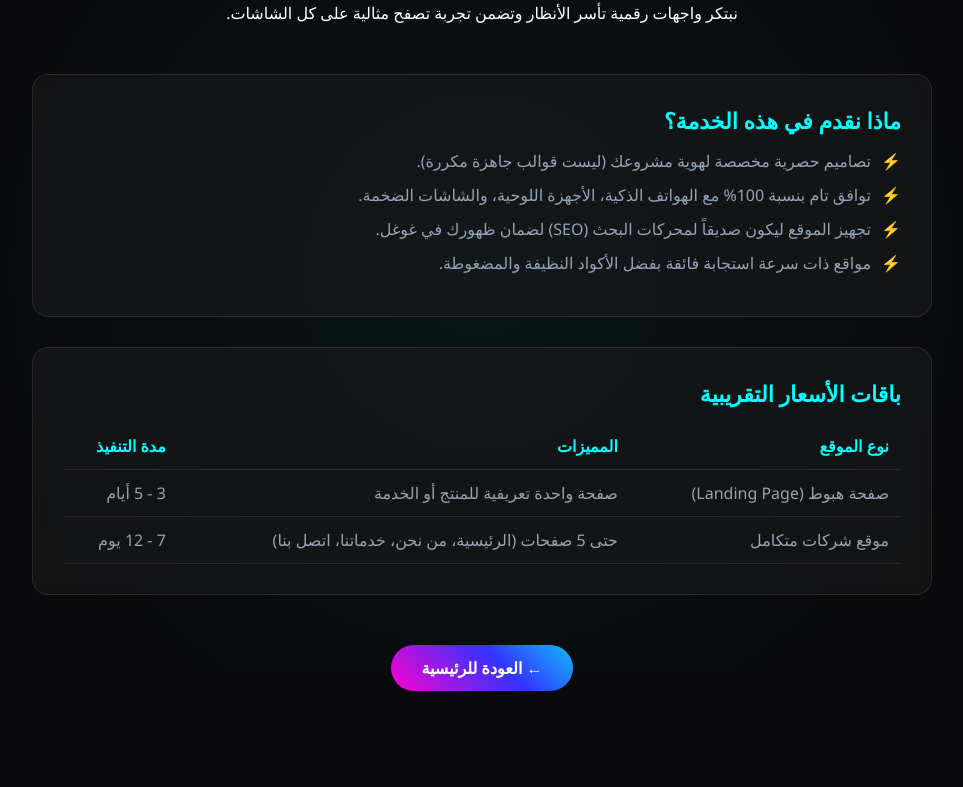
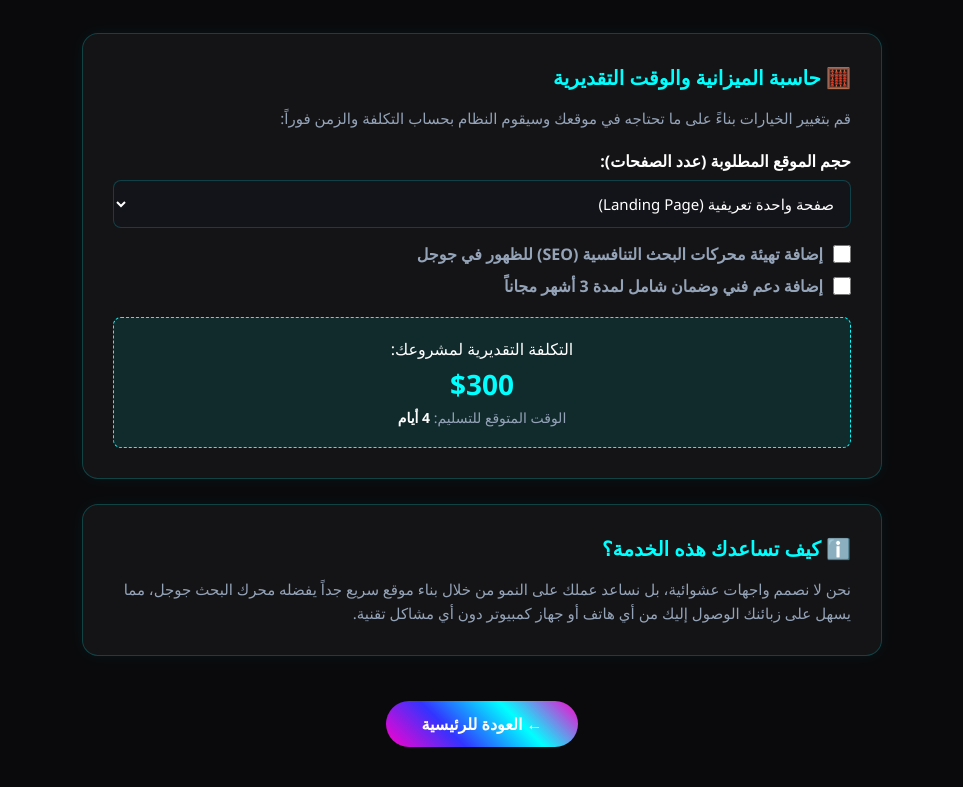
Before and after one commit to abdulreadhido-maker/9, a plain HTML site: page web.html in a window 1280 px wide. Shown: the part 128-915 px from the top of the page, without its empty margins (158-1121 px from the left). Before the commit the page ends 879 px from the top, so only its background shows below. Drawn offline with Linux system fonts and the light colour scheme.

Commit message:
Update web.html

```diff
--- a/web.html
+++ b/web.html
@@ -7,75 +7,100 @@
 <style>
 :root {
   --primary-gradient: linear-gradient(45deg, #ff00cc, #3333ff, #00ffff, #ff00cc);
-  --secondary: #94a3b8;
   --bg-dark: #0a0a0c;
-  --card-bg: rgba(25, 25, 28, 0.6);
-  --border-color: rgba(255, 255, 255, 0.1);
-  --white: #ffffff;
+  --card-bg: rgba(25, 25, 28, 0.7);
+  --border-color: rgba(0, 255, 255, 0.2);
+  --text-sec: #94a3b8;
 }
 * { margin: 0; padding: 0; box-sizing: border-box; font-family: 'Segoe UI', sans-serif; }
-body { background: var(--bg-dark); color: white; padding: 60px 8%; min-height: 100vh; position: relative; }
-body::before {
-  content: ""; position: fixed; top: 0; left: 0; width: 100%; height: 100%;
-  background: radial-gradient(circle at 50% 50%, rgba(0, 255, 255, 0.05), transparent 70%); z-index: -1;
-}
-.header { text-align: center; margin-bottom: 50px; }
-.header h1 { font-size: 40px; margin-bottom: 15px; background: var(--primary-gradient); -webkit-background-clip: text; -webkit-text-fill-color: transparent; background-size: 200%; }
-.container { max-width: 900px; margin: 0 auto; }
-.section-box { background: var(--card-bg); border: 1px solid var(--border-color); padding: 30px; border-radius: 16px; margin-bottom: 30px; backdrop-filter: blur(6px); }
-.section-box h2 { color: #00ffff; margin-bottom: 15px; font-size: 22px; }
-ul { list-style: none; }
-ul li { margin-bottom: 12px; color: var(--secondary); display: flex; align-items: center; gap: 10px; }
-ul li::before { content: "⚡"; color: #00ffff; }
-table { width: 100%; border-collapse: collapse; margin-top: 15px; }
-th, td { padding: 12px; text-align: right; border-bottom: 1px solid var(--border-color); }
-th { color: #00ffff; }
-td { color: var(--secondary); }
-.back-btn { display: inline-block; padding: 12px 30px; background: var(--primary-gradient); background-size: 200%; border: none; border-radius: 50px; color: white; text-decoration: none; font-weight: bold; transition: 0.3s; margin-top: 20px; }
-.back-btn:hover { transform: translateY(-3px); box-shadow: 0 5px 15px rgba(0, 255, 255, 0.3); }
+body { background: var(--bg-dark); color: white; padding: 40px 5%; min-height: 100vh; }
+.container { max-width: 800px; margin: 0 auto; }
+.header { text-align: center; margin-bottom: 40px; }
+.header h1 { font-size: 35px; margin-bottom: 10px; background: var(--primary-gradient); -webkit-background-clip: text; -webkit-text-fill-color: transparent; background-size: 200%; }
+.box { background: var(--card-bg); border: 1px solid var(--border-color); padding: 30px; border-radius: 16px; margin-bottom: 25px; box-shadow: 0 0 15px rgba(0,255,255,0.05); }
+h2 { color: #00ffff; font-size: 20px; margin-bottom: 15px; }
+p { color: var(--text-sec); line-height: 1.6; font-size: 15px; }
+
+/* ستايل أداة المساعدة (الحاسبة) */
+.calc-group { margin-bottom: 15px; }
+label { display: block; margin-bottom: 8px; font-weight: bold; color: #fff; }
+select, input[type="range"] { width: 100%; padding: 12px; background: #13131a; border: 1px solid var(--border-color); border-radius: 8px; color: white; font-size: 15px; outline: none; }
+.checkbox-label { display: flex; align-items: center; gap: 10px; cursor: pointer; color: var(--text-sec); margin-top: 10px; }
+.checkbox-label input { width: 18px; height: 18px; accent-color: #00ffff; }
+.result-box { background: rgba(0, 255, 255, 0.1); border: 1px dashed #00ffff; padding: 20px; border-radius: 8px; text-align: center; margin-top: 20px; }
+.price-tag { font-size: 28px; color: #00ffff; font-weight: bold; margin: 5px 0; }
+
+.back-btn { display: inline-block; padding: 12px 35px; background: var(--primary-gradient); border: none; border-radius: 50px; color: white; text-decoration: none; font-weight: bold; transition: 0.3s; margin-top: 20px; }
+.back-btn:hover { transform: scale(1.05); box-shadow: 0 5px 15px rgba(0, 255, 255, 0.3); }
 </style>
 </head>
 <body>
 
 <div class="container">
   <div class="header">
-    <h1>🌐 تصميم مواقع ويب حديثة ومتجاوبة</h1>
-    <p>نبتكر واجهات رقمية تأسر الأنظار وتضمن تجربة تصفح مثالية على كل الشاشات.</p>
+    <h1>🌐 مساعد تخطيط وتصميم المواقع</h1>
+    <p>استخدم الأداة الذكية بالأسفل لمساعدتك في تقدير حجم كلفة ووقت مشروعك تلقائياً.</p>
   </div>
 
-  <div class="section-box">
-    <h2>ماذا نقدم في هذه الخدمة؟</h2>
-    <ul>
-      <li>تصاميم حصرية مخصصة لهوية مشروعك (ليست قوالب جاهزة مكررة).</li>
-      <li>توافق تام بنسبة 100% مع الهواتف الذكية، الأجهزة اللوحية، والشاشات الضخمة.</li>
-      <li>تجهيز الموقع ليكون صديقاً لمحركات البحث (SEO) لضمان ظهورك في غوغل.</li>
-      <li>مواقع ذات سرعة استجابة فائقة بفضل الأكواد النظيفة والمضغوطة.</li>
-    </ul>
+  <!-- أداة المساعدة التفاعلية -->
+  <div class="box">
+    <h2>🧮 حاسبة الميزانية والوقت التقديرية</h2>
+    <p style="margin-bottom: 20px;">قم بتغيير الخيارات بناءً على ما تحتاجه في موقعك وسيقوم النظام بحساب التكلفة والزمن فوراً:</p>
+
+    <div class="calc-group">
+      <label>حجم الموقع المطلوبة (عدد الصفحات):</label>
+      <select id="pages" onchange="calculateProject()">
+        <option value="1">صفحة واحدة تعريفية (Landing Page)</option>
+        <option value="5">موقع تعريفي متكامل (حتى 5 صفحات)</option>
+        <option value="10">موقع كبير أو متجر خدمات (حتى 10 صفحات)</option>
+      </select>
+    </div>
+
+    <div class="calc-group">
+      <label class="checkbox-label">
+        <input type="checkbox" id="seo" onchange="calculateProject()">
+        إضافة تهيئة محركات البحث التنافسية (SEO) للظهور في جوجل
+      </label>
+      <label class="checkbox-label">
+        <input type="checkbox" id="support" onchange="calculateProject()">
+        إضافة دعم فني وضمان شامل لمدة 3 أشهر مجاناً
+      </label>
+    </div>
+
+    <div class="result-box">
+      <div>التكلفة التقديرية لمشروعك:</div>
+      <div class="price-tag" id="total-price">$300</div>
+      <div style="font-size: 14px; color: var(--text-sec);">الوقت المتوقع للتسليم: <span id="delivery-time" style="color: #fff; font-weight: bold;">4 أيام</span></div>
+    </div>
   </div>
 
-  <div class="section-box">
-    <h2>باقات الأسعار التقريبية</h2>
-    <table>
-      <tr>
-        <th>نوع الموقع</th>
-        <th>المميزات</th>
-        <th>مدة التنفيذ</th>
-      </tr>
-      <tr>
-        <td>صفحة هبوط (Landing Page)</td>
-        <td>صفحة واحدة تعريفية للمنتج أو الخدمة</td>
-        <td>3 - 5 أيام</td>
-      </tr>
-      <tr>
-        <td>موقع شركات متكامل</td>
-        <td>حتى 5 صفحات (الرئيسية، من نحن، خدماتنا، اتصل بنا)</td>
-        <td>7 - 12 يوم</td>
-      </tr>
-    </table>
+  <div class="box">
+    <h2>ℹ️ كيف تساعدك هذه الخدمة؟</h2>
+    <p>نحن لا نصمم واجهات عشوائية، بل نساعد عملك على النمو من خلال بناء موقع سريع جداً يفضله محرك البحث جوجل، مما يسهل على زبائنك الوصول إليك من أي هاتف أو جهاز كمبيوتر دون أي مشاكل تقنية.</p>
   </div>
 
   <center><a href="index.html" class="back-btn">← العودة للرئيسية</a></center>
 </div>
 
+<script>
+function calculateProject() {
+  let pages = parseInt(document.getElementById('pages').value);
+  let hasSEO = document.getElementById('seo').checked;
+  let hasSupport = document.getElementById('support').checked;
+
+  let basePrice = 0;
+  let days = 0;
+
+  if(pages === 1) { basePrice = 300; days = 4; }
+  else if(pages === 5) { basePrice = 600; days = 9; }
+  else if(pages === 10) { basePrice = 1100; days = 16; }
+
+  if(hasSEO) { basePrice += 150; days += 2; }
+  if(hasSupport) { basePrice += 100; }
+
+  document.getElementById('total-price').innerText = "$" + basePrice;
+  document.getElementById('delivery-time').innerText = days + " أيام";
+}
+</script>
 </body>
 </html>
```
